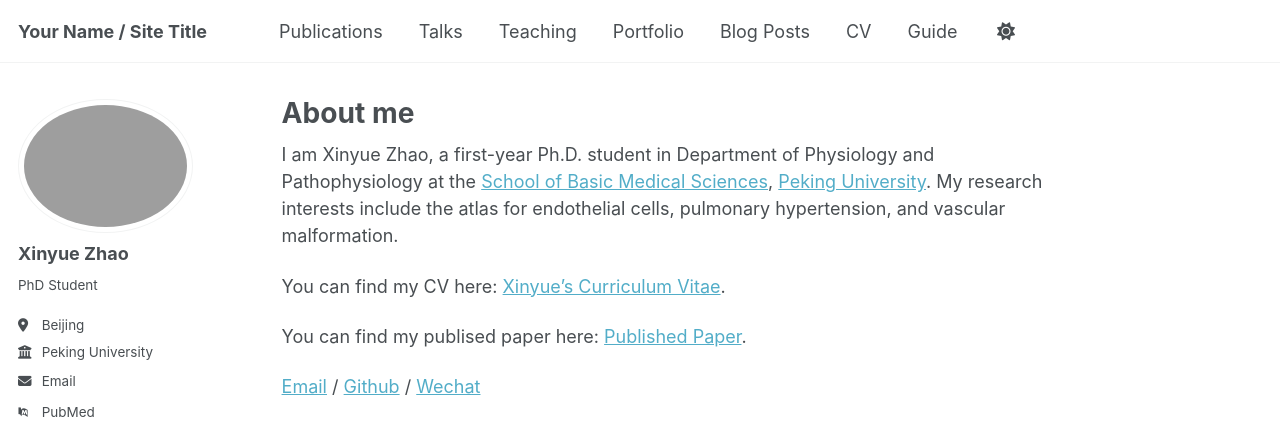
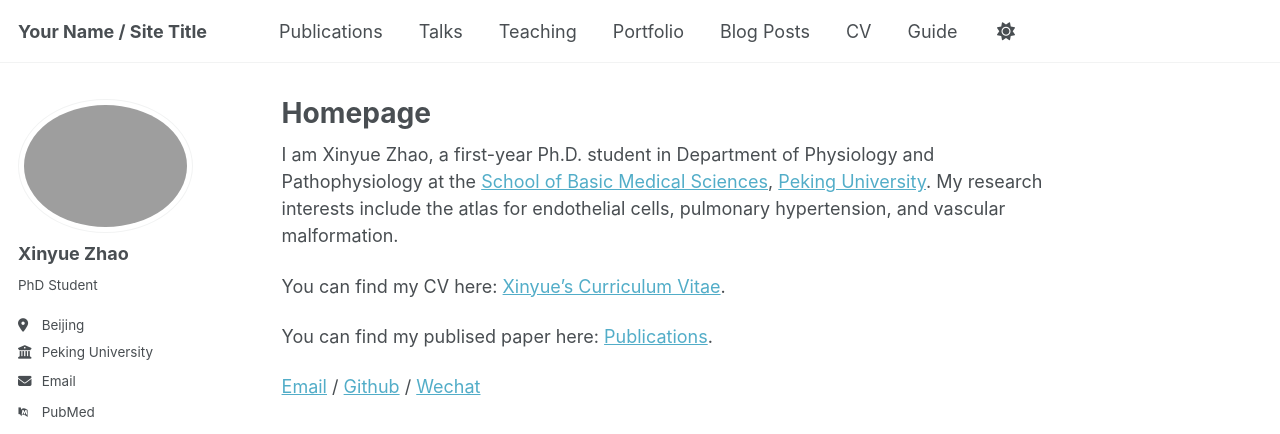
Before and after one commit to 2511110035/2511110035.github.io, a Jekyll site: the page built from _pages/about.md, in a window 1280 px wide. Shown: the top 434 px of the page. Built offline with Jekyll 4.4.1, drawn with Linux system fonts in a browser that asks for light colours; some web fonts are replaced; a script that is not in the unit is left out.

Commit message:
Update about.md

```diff
--- a/_pages/about.md
+++ b/_pages/about.md
@@ -1,6 +1,6 @@
 ---
 permalink: /
-title: "About me"
+title: "Homepage"
 author_profile: true
 redirect_from:
  -/about/
@@ -11,6 +11,6 @@ I am Xinyue Zhao, a first-year Ph.D. student in Department of Physiology and Pat
 
 You can find my CV here: [Xinyue's Curriculum Vitae](/assets/CV_Xinyue_Zhao.pdf).
 
-You can find my publised paper here: [Published Paper](/publications/).
+You can find my publised paper here: [Publications](https://2511110035.github.io/publications/).
 
-[Email](2511110035@stu.pku.edu.cn) / [Github](https://github.com/2511110035) / [Wechat](/images/wechat.jpg)
+[Email](mailto:2511110035@stu.pku.edu.cn) / [Github](https://github.com/2511110035) / [Wechat](/images/wechat.jpg)
```
